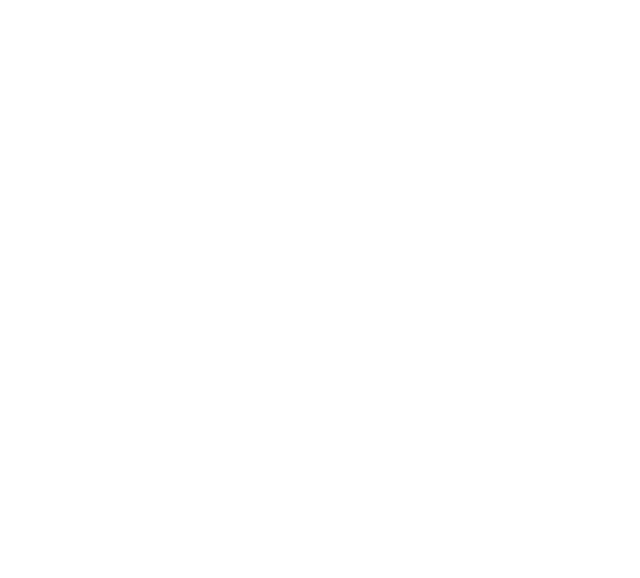
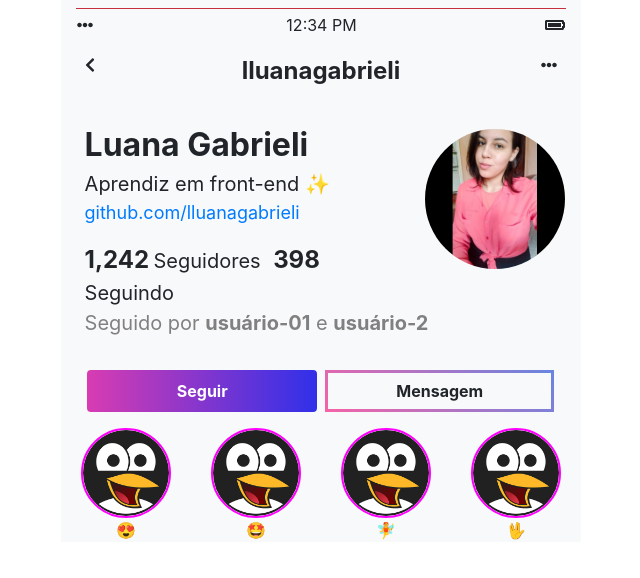
Before and after one commit to lluanagabrieli/desafio-card-perfil-2, a plain HTML site: page index.html in a window 1280 px wide. Shown: the whole page, without its empty margins (319-959 px from the left). Drawn offline with nearby package versions, Linux system fonts and the light colour scheme.

Commit message:
início do card. Falta finalizar algumas pendências.

```diff
--- /dev/null
+++ b/card.css
@@ -0,0 +1,48 @@
+.font-size-12px{
+    font-size: 12px !important;
+    font-size: 0.75rem !important;
+}
+
+.font-size-14px{
+    font-size: 14px !important;
+    font-size: 0.875rem !important;
+}
+
+.font-size-18px{
+    font-size: 18px !important;
+    font-size: 1.125rem !important;
+}
+
+.font-size-20px{
+    font-size: 20px !important;
+    font-size: 1.25rem !important;
+}
+
+.font-size-24px{
+    font-size: 24px !important;
+    font-size: 1.5rem !important;
+}
+
+.font-size-28px{
+    font-size: 28px !important;
+    font-size: 1.75rem !important;
+}
+
+.font-size-32px{
+    font-size: 32px !important;
+    font-size: 2rem !important;
+}
+
+.background-seguir {
+    background: linear-gradient(to right, #d83cb1 0%, #3030e9 100%);
+}
+
+.border-mensagem {
+    border-style: solid;
+    border-width: 3px;
+    border-image: linear-gradient(45deg, rgb(245, 99, 167), rgb(105, 133, 224)) 1;
+}
+
+.font-white {
+    color: white;
+}
--- a/index.html
+++ b/index.html
@@ -2,11 +2,135 @@
 <html lang="en">
 <head>
     <meta charset="UTF-8">
-    <meta http-equiv="X-UA-Compatible" content="IE=edge">
     <meta name="viewport" content="width=device-width, initial-scale=1.0">
-    <title>Document</title>
+
+    <script src="https://cdnjs.cloudflare.com/ajax/libs/font-awesome/5.15.3/js/all.min.js" integrity="sha512-RXf+QSDCUQs5uwRKaDoXt55jygZZm2V++WUZduaU/Ui/9EGp3f/2KZVahFZBKGH0s774sd3HmrhUy+SgOFQLVQ==" crossorigin="anonymous"></script>
+
+    <link rel="stylesheet" href="https://stackpath.bootstrapcdn.com/bootstrap/4.4.1/css/bootstrap.min.css" integrity="sha384-Vkoo8x4CGsO3+Hhxv8T/Q5PaXtkKtu6ug5TOeNV6gBiFeWPGFN9MuhOf23Q9Ifjh" crossorigin="anonymous">
+    <link rel="stylesheet" href="https://cdnjs.cloudflare.com/ajax/libs/font-awesome/5.15.3/css/all.min.css" integrity="sha512-iBBXm8fW90+nuLcSKlbmrPcLa0OT92xO1BIsZ+ywDWZCvqsWgccV3gFoRBv0z+8dLJgyAHIhR35VZc2oM/gI1w==" crossorigin="anonymous" />
+    <link href="card.css" rel="stylesheet">
+    <title> Desafio Card</title>
 </head>
+
 <body>
+
+    <div class="container-fluid">
+        <div class="row m-0 p-0 justify-content-center">
+
+
+            <div class="col-5 mt-0 p-0 bg-light">
+
+                <div class=" col-12">
+                    <hr class="bg-danger mt-2 mb-1 p-0" style="width: 99.9%;">
+                </div>
+
+                <!-- Primeira linha-->
+                <div class="row justify-content-center p-0 m-0">
+
+                    <!-- Quatro pontinhos -->
+                    <div class="col-4 m-0 pl-3">
+                        <i class="fas fa-ellipsis-h"></i>
+                    </div>
+
+                    <!-- Horas -->
+                    <div class="col-4 m-0 pl-3 text-center">
+                        12:34 PM
+                    </div>
+
+                    <!-- Ícone bateria -->
+                    <div class="col-4 m-0 pr-3 text-right">
+                        <i class="fas fa-battery-full"></i>
+                    </div>
+
+                </div>
+
+                <div class="row m-0 py-3 justify-content-center">
+
+                    <div class="col-4 m-0 pl-4">
+                        <i class="fas fa-chevron-left"></i>
+                    </div>
+
+                    <div class="col-4 m-0 p-0 text-center font-size-24px font-weight-bold">
+                        lluanagabrieli
+                    </div>
+
+                    <div class="col-4 m-0 pr-4 text-right">
+                        <i class="fas fa-ellipsis-h"></i>
+                    </div>
+
+                </div>
+
+                <!-- NOME E BIOGRAFIA-->
+                <div class="row p-0 m-0 justify-content-center">
+                    <div class="col-8 m-0 p-0 pl-4">
+                        <div class=" text-left font-size-32px font-weight-bold mt-3">
+                            Luana Gabrieli
+                        </div>
+                        <div class="font-size-20px">
+                            Aprendiz em front-end &#10024
+                        </div>
+                        <div class="font-size-18px">
+                            <a href="url">github.com/lluanagabrieli</a>
+                        </div>
+
+                        <div class="mt-3">
+                            <span class="font-size-24px font-weight-bold">1,242</span> <span class="font-size-20px mr-2">Seguidores</span>
+                            <span class="font-size-24px font-weight-bold">398</span> <span class="font-size-20px">Seguindo</span>
+                        </div>
+
+                    </div>
+
+                <!-- IMAGEM DE PERFIL-->
+                    <div class="col-4 m-0 p-0 text-right pt-4 pr-3">
+                        <img src="img.es.jpeg"class="rounded-circle" style="max-width: 150px; max-height: 140px;">
+                    </div>
+                </div>
+
+                <div class="row justify-content-center p-0 m-0">
+                    <div class="col-12 m-0 pl-4 font-size-20px" style="color: grey;">
+                        <p>Seguido por <span class="font-weight-bold">usuário-01</span> e <span class="font-weight-bold">usuário-2</span></p>
+                    </div>
+                </div>
+
+
+                <div class="row justify-content-center mt-3">
+                    <button type="button" class="btn background-seguir col-5 mr-2 font-weight-bold font-white" style="border: none;"data-toggle="button" aria-pressed="false" autocomplete="off">Seguir</button>
+                    <button type="button" class="btn border-mensagem font-weight-bold col-5" data-toggle="button" aria-pressed="false" autocomplete="off">Mensagem</button>
+                </div>
+
+                <div class="row m-0 p-0 mt-3">
+                    <div class="col-3 m-0 p-0 text-center">
+                        <img src="01.png" class="rounded-circle" style="max-width: 100px; max-height: 90px; border: 2px solid fuchsia;"><br>
+                        <span>&#128525</span>
+                    </div>
+                    <div class="col-3 m-0 p-0 text-center">
+                        <img src="01.png" class="rounded-circle" style="max-width: 100px; max-height: 90px;border: 2px solid fuchsia;"><br>
+                        <span>&#129321</span>
+                    </div>
+                    <div class="col-3 m-0 p-0 text-center">
+                        <img src="01.png" class="rounded-circle" style="max-width: 100px; max-height: 90px;border: 2px solid fuchsia;"><br>
+                        <span>&#129498</span>
+                    </div>
+                    <div class="col-3 m-0 p-0 text-center">
+                        <img src="01.png" class="rounded-circle" style="max-width: 100px; max-height: 90px;border: 2px solid fuchsia;"><br>
+                        <span>&#128406</span>
+                    </div>
+
+
+                </div>
+
+
+
+            </div>
+
+
+        </div>
+    </div>
+
+
+
+
+
 
 </body>
 </html>
```
Also changed, not shown: 01.png (added), card.jpeg (added), img.es.jpeg (added), 1 other file.
